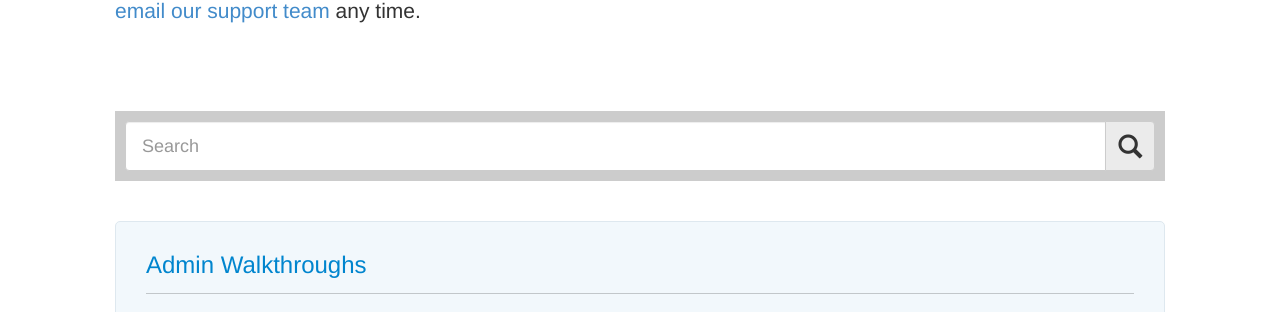
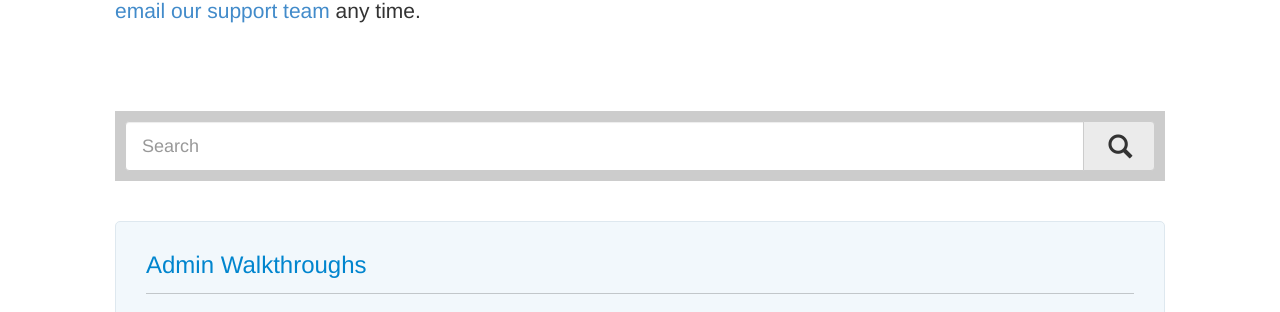
Before and after one commit to opencounter/helpdesk, a Jekyll site: the page built from index.html, in a window 1280 px wide. Shown: the part 200-512 px from the top of the page. Built offline with Jekyll 4.4.1, drawn with Linux system fonts in a browser that asks for light colours; nearby versions of some CDN libraries; Markdown is read by kramdown in place of the engine named in the settings; comment, search, counter and statistics services are not loaded.

Commit message:
glyphicon fix

```diff
--- a/assets/css/docs.css
+++ b/assets/css/docs.css
@@ -1324,10 +1324,16 @@ h1[id] {
   background-color: #ebebeb;
   font-size: 24px;
   line-height: 36px;
-  padding-right: 36px;
+  padding-right: 24px;
+  padding-left: 24px;
   /* glyphicon default override */
   top: 0px;
 }
+
+.glyphicon:empty {
+  width: 3em;
+}
+
 .form-control:focus {
   border-color: rgba(0,0,0,0.25);
   color: #404040;
```
